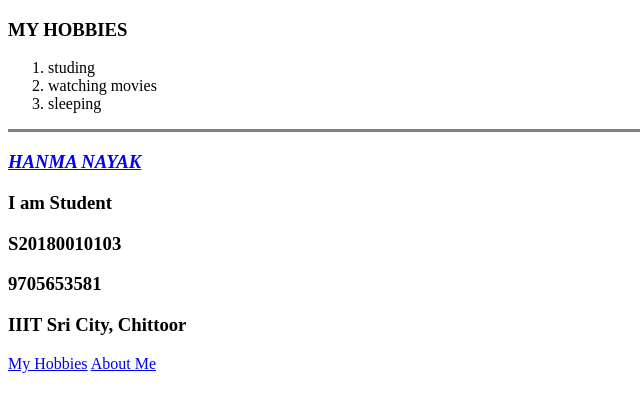
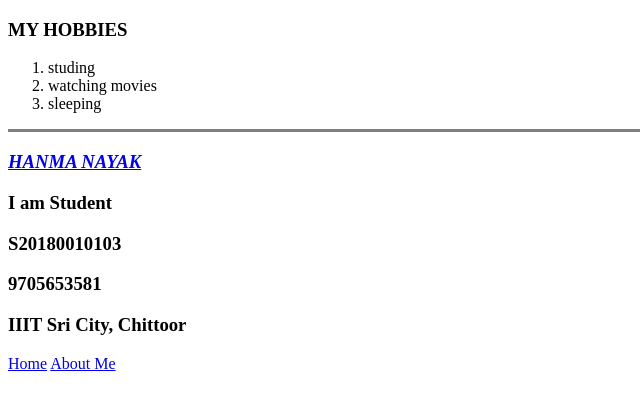
Before and after one commit to HanmaNayak/HANMA, a plain HTML site: page hobbies.html in a window 1280 px wide. Shown: the full height of the page, 0-640 px from the left. Drawn offline with Linux system fonts and the light colour scheme.

Commit message:
Update hobbies.html

```diff
--- a/hobbies.html
+++ b/hobbies.html
@@ -21,7 +21,7 @@
     <h3>9705653581</h3>
     <h3><b>IIIT Sri City, Chittoor</b></h3></td>
 
-    <a href="index.html">My Hobbies</a>
+    <a href="index.html">Home</a>
     <a href="about.html">About Me</a><br>
 
 </body>
```
